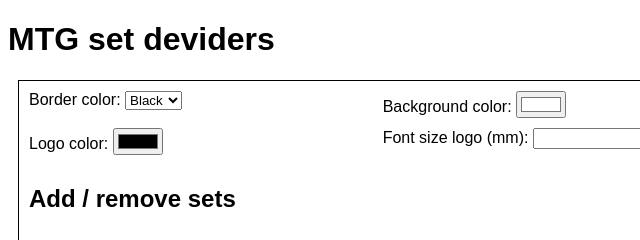
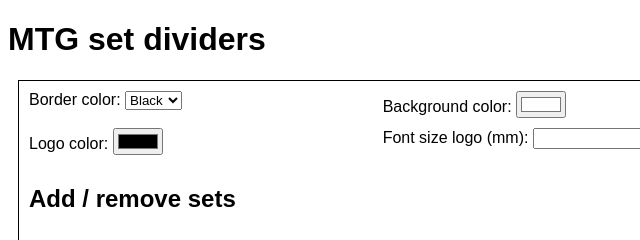
Before and after one commit to drBenway/mtgstubs, a website: page template.html in a window 1280 px wide. Shown: the top 240 px of the page, 0-640 px from the left. Drawn offline with Linux system fonts and the light colour scheme.

Commit message:
Update template.html
typo

```diff
--- a/template.html
+++ b/template.html
@@ -6,7 +6,7 @@
 <html lang="en">
 <head>
   <meta charset="UTF-8">
-  <title>MTG Proxy Cards</title>
+  <title>MTG set dividers</title>
   <link rel="stylesheet" href="./keyrune.css">
 
   <style>
@@ -316,7 +316,7 @@ function updateList(checkedCategories) {
     </style>
 </head>
 <body>
-<h1 class="noprint">MTG set deviders</h1>
+<h1 class="noprint">MTG set dividers</h1>
 <div class="configurator noprint">
 <label>Border color:
   <select name="border" id="border">
```
